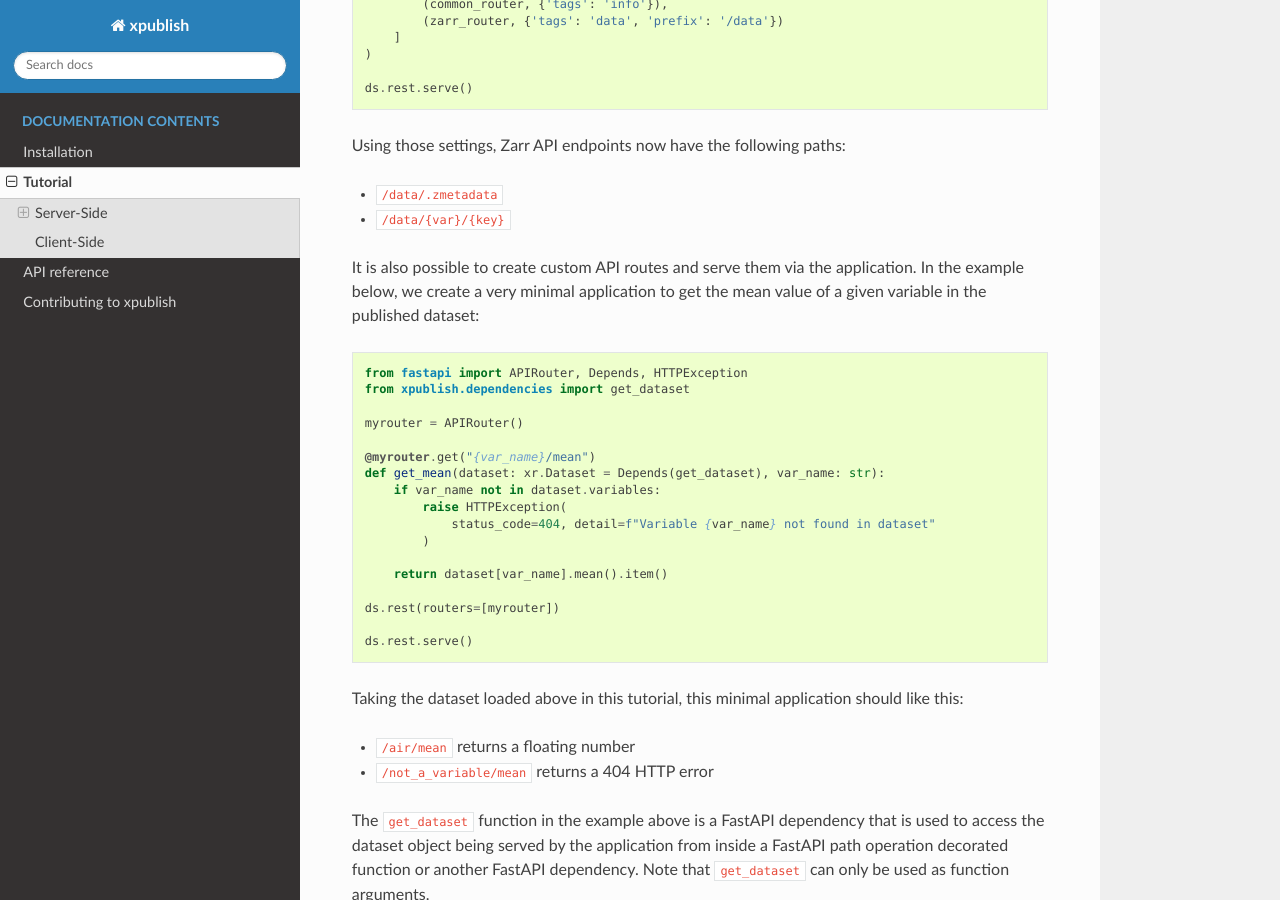
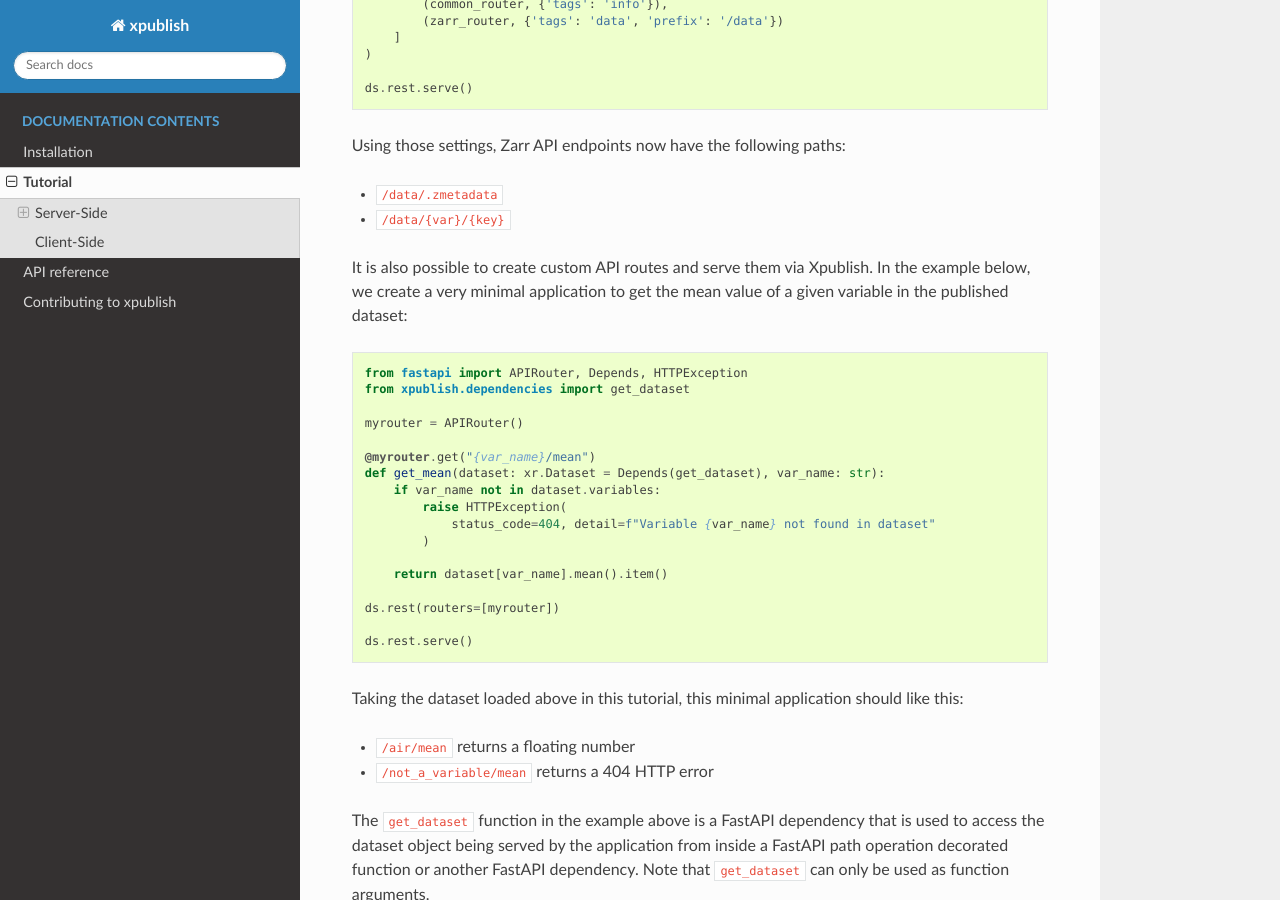
Before and after one commit to xpublish-community/xpublish, a Sphinx documentation site: the page built from docs/source/tutorial.rst, in a window 1280 px wide and 900 px high, scrolled down 1590 px. Built offline with Sphinx 7.4.7 and the Read the Docs theme 2.0.0, drawn with Linux system fonts in a browser that asks for light colours; the version number could not be read and is left out.

Commit message:
minor tweaks

```diff
--- a/docs/source/tutorial.rst
+++ b/docs/source/tutorial.rst
@@ -90,9 +90,9 @@ Using those settings, Zarr API endpoints now have the following paths:
 * ``/data/.zmetadata``
 * ``/data/{var}/{key}``
 
-It is also possible to create custom API routes and serve them via the
-application. In the example below, we create a very minimal application to get
-the mean value of a given variable in the published dataset:
+It is also possible to create custom API routes and serve them via Xpublish. In
+the example below, we create a very minimal application to get the mean value of
+a given variable in the published dataset:
 
 .. code-block:: python
 
```
